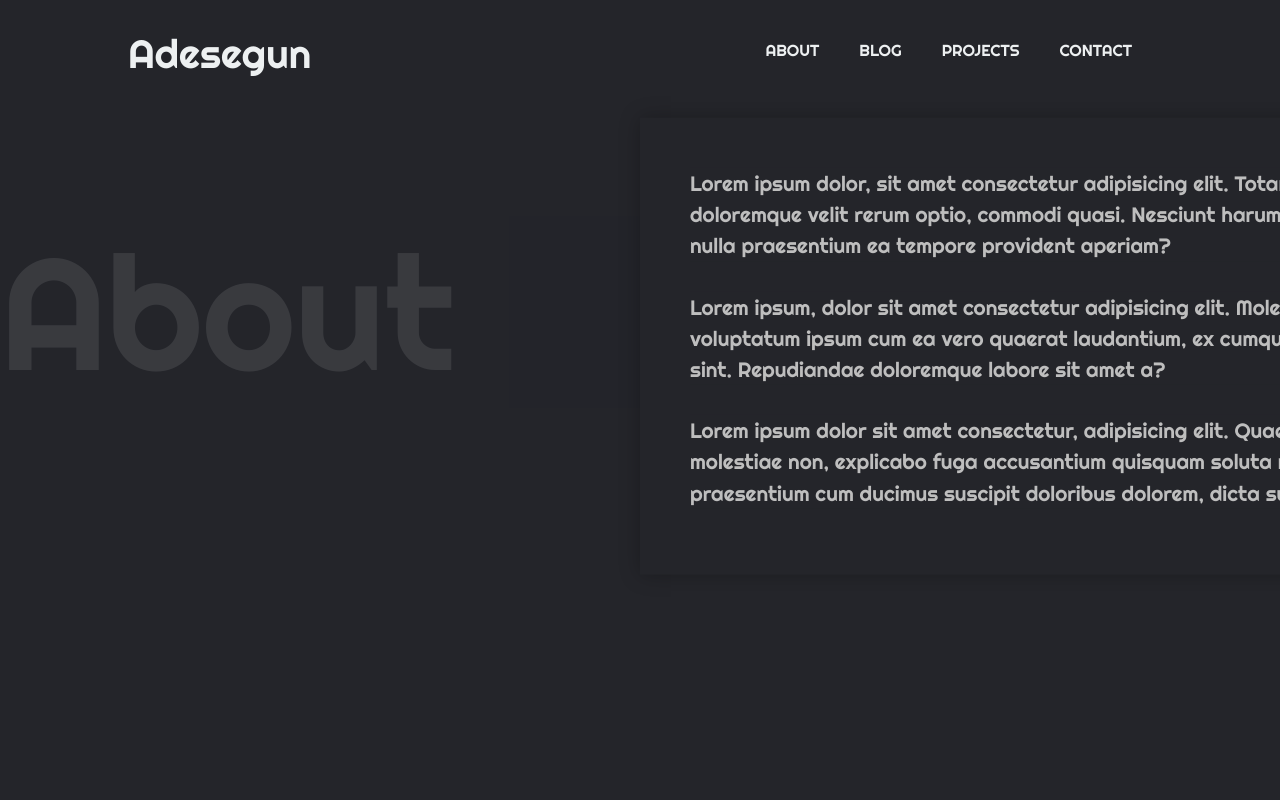
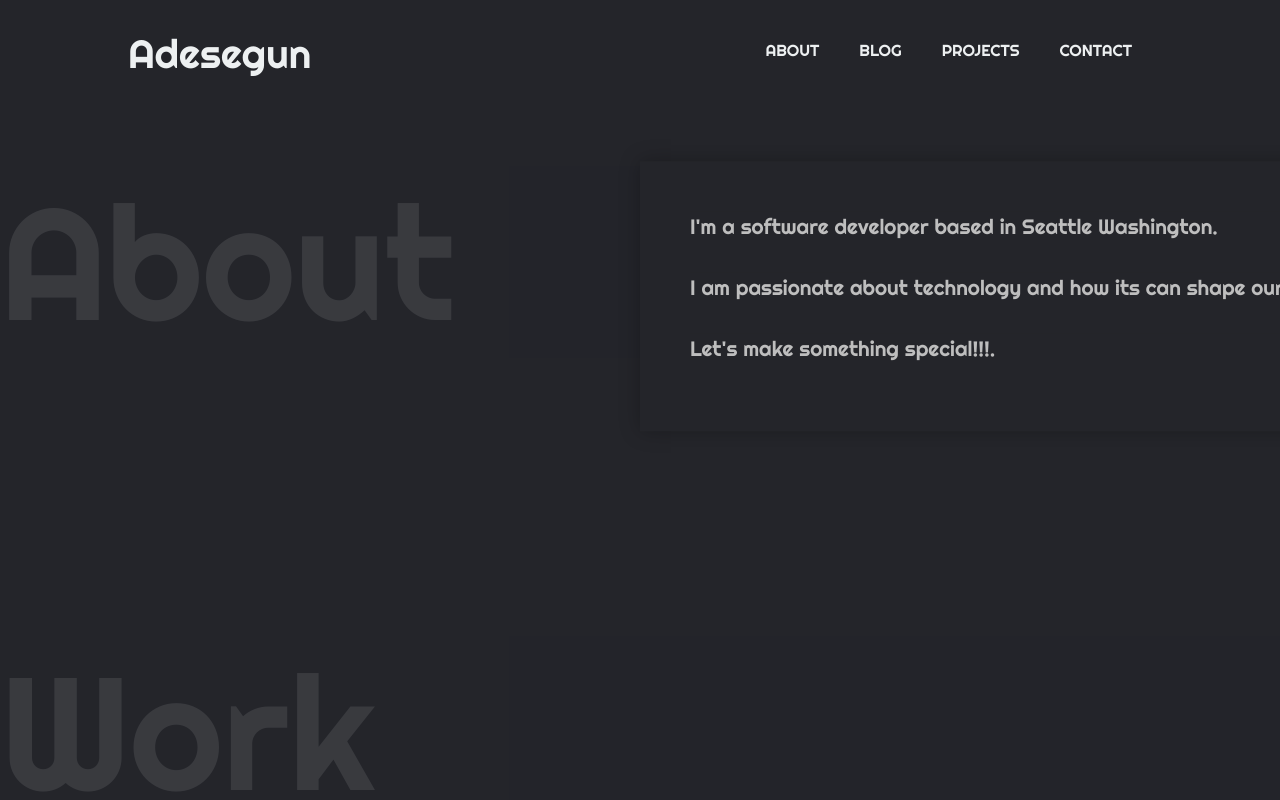
Before and after one commit to adesegunadedeji/portfolio-adesegun, a React (Create React App) app: page /contact in a window 1280 px wide. Shown: the top 800 px of the page. Built offline with nearby package versions, Linux system fonts and the light colour scheme.

Commit message:
Made stying changes to application

```diff
--- a/src/App.js
+++ b/src/App.js
@@ -1,6 +1,6 @@
 import React from 'react';
 import Navbar from './components/Navbar/Navbar';
-import MainInfo from './components/MainInfo/MainInfo';
+import {Route, Switch,} from 'react-router-dom'
 import About from './components/About/About';
 import Projects from './components/Projects/Projects';
 import styles from './App.module.css';
@@ -10,7 +10,7 @@ function App() {
   return (
     <div className= {styles.container}>
       <Navbar/>
-     <About/>
+      <About/>
       <Projects/>
       <Contact/>
    <footer>
--- a/src/App.module.css
+++ b/src/App.module.css
@@ -7,12 +7,12 @@
   }
 
 
-/* .container{
+.container{
     display: grid;
-} */
+}
 
-/* @media (max-width: 770px){
+ /* @media (max-width: 770px){
     .container{
-        margin: 0 10%;
+        margin: 0 5%;
     }
-} */
+}  */
--- a/src/components/Carousel/Card.module.css
+++ b/src/components/Carousel/Card.module.css
@@ -15,14 +15,39 @@
     color:  #edf0f1 !important;
 }
 
+.view_link:hover{
+color: #0088a9;
+}
+
 .grabCard_info{
+    text-align: center;
     margin-top: 10px;
     min-height: 100px;
 }
 
 .grabCard_subTitle{
-    font-size: 1.3rem;
+    font-size: 1.0rem;
     color:  #edf0f1 !important;
-    font-size: 16px;
     margin: 0px;
 }
+
+@media only screen
+and (min-device-width : 375px)
+and (max-device-width : 812px)
+and (-webkit-device-pixel-ratio : 3) {
+
+    .grabCard_title{
+        margin: 0px;
+        font-size: 1.1rem !important;
+        color:  #edf0f1 !important;
+    }
+    .grabCard_subTitle{
+        font-size: 0.9rem !important;
+        color:  #edf0f1 !important;
+        margin: 0px;
+    }
+
+
+
+
+}
--- a/src/components/Carousel/CardInfo.jsx
+++ b/src/components/Carousel/CardInfo.jsx
@@ -12,7 +12,7 @@ export default function CardInfo(props){
       <animated.div className={styles.grabCard_info} style={style}>
           <p className={styles.grabCard_title}>{props.title}</p>
           <p className={styles.grabCard_subTitle}>{props.subTitle}</p>
-          <a href={props.link} target="_blank" rel="noopener noreferrere">View</a>
+          <a href={props.link} target="_blank" rel="noopener noreferrere" className={styles.view_link}>View</a>
       </animated.div>
     )
 }
--- a/src/components/Contact/Contact.jsx
+++ b/src/components/Contact/Contact.jsx
@@ -5,10 +5,10 @@ export default function Contact() {
     return (
 <div className={styles.contact} id="contact">
 <h1>Contact</h1>
-<form>
-    <input type="text" name="name" placeholder="Full Name"/>
-    <input type="email" placeholder="email"/>
-    <textarea name="message" id="" cols="30" rows="10" placeholder="Message"></textarea>
+<form accept-charset="utf-8" action="https://formspree.io/adesegunadedeji@gmail.com" method="post">
+    <input type="text" name="name" placeholder="Full Name"required="" />
+    <input type="email" placeholder="email" required=""/>
+    <textarea name="message" id="" cols="30" rows="10" placeholder="Message" required=""></textarea>
     <input type="submit"/>
 </form>
 </div>
--- a/src/components/Navbar/Navbar.jsx
+++ b/src/components/Navbar/Navbar.jsx
@@ -1,5 +1,4 @@
 import React from 'react';
-import {Link}  from  'react-router-dom';
 import styles from './Navbar.module.css';
 
 function Navbar(){
@@ -9,10 +8,11 @@ function Navbar(){
                 <h1>Adesegun</h1>
             <nav>
                 <ul className={styles.nav_links}>
-                    <li ><Link to="/about">about</Link></li>
-                    <li><Link to="/skills">blog</Link></li>
-                    <li><a href="/work">projects</a></li>
-                    <li><a href="mailto:adesegunadedeji@gmail.com">contact</a></li>
+                    <li ><a href="#about">about</a></li>
+                    <li><a href="https://medium.com/@adesegunadedeji">blog</a></li>
+                    <li><a href="#work">projects</a></li>
+                    <li><a href="#contact">contact</a></li>
+                    {/* <li><a href="mailto:adesegunadedeji@gmail.com">contact</a></li> */}
                 </ul>
             </nav>
             {/* <Link to="/contact"><button className={styles.navButton}>contact me</button></Link> */}
--- a/src/components/Projects/Projects.module.css
+++ b/src/components/Projects/Projects.module.css
@@ -1,6 +1,6 @@
   .work h1{
     font-size: 10rem;
-    color: #707070;
+    color:  #edf0f1;
     z-index: 0;
     opacity: .1;
     text-align: left;
@@ -18,6 +18,6 @@
       margin-bottom: 50px;
     }
     .work{
-      margin-top: 100px;
+      margin-top: 20px;
     }
   }
--- a/src/components/about/About.jsx
+++ b/src/components/about/About.jsx
@@ -7,9 +7,9 @@ export default function About(){
         <div className={styles.about} id="about">
             <h1>About</h1>
             <div className={styles.about_info}>
-            <p>Lorem ipsum dolor, sit amet consectetur adipisicing elit. Totam soluta est illum doloremque velit rerum optio, commodi quasi. Nesciunt harum, dicta qui ipsam illum nulla praesentium ea tempore provident aperiam?</p>
-            <p>Lorem ipsum, dolor sit amet consectetur adipisicing elit. Molestiae eveniet maxime voluptatum ipsum cum ea vero quaerat laudantium, ex cumque ullam ducimus et sint. Repudiandae doloremque labore sit amet a?</p>
-            <p>Lorem ipsum dolor sit amet consectetur, adipisicing elit. Quae veniam eos atque molestiae non, explicabo fuga accusantium quisquam soluta mollitia aspernatur, praesentium cum ducimus suscipit doloribus dolorem, dicta sunt voluptate!</p>
+            <p>I'm a software developer based in Seattle Washington. </p>
+            <p>I am passionate about technology and how its can shape our human experience </p>
+            <p>Let's make something special!!!.</p>
             </div>
         </div>
     )
--- a/src/components/about/About.module.css
+++ b/src/components/about/About.module.css
@@ -1,6 +1,5 @@
 .about{
-    height: 100vh;
-    margin-top: 100px;
+    margin-top: 50px;
   }
 
   .about h1{
--- a/src/index.js
+++ b/src/index.js
@@ -2,10 +2,10 @@ import React from 'react';
 import ReactDOM from 'react-dom';
 import App from './App'
 import * as serviceWorker from './serviceWorker';
-import {BrowserRouter} from 'react-router-dom'
+import {BrowserRouter as Router} from 'react-router-dom'
 
-ReactDOM.render(<BrowserRouter>
-<App/> </BrowserRouter>, document.getElementById('root'));
+ReactDOM.render(<Router>
+<App/> </Router>, document.getElementById('root'));
 
 // If you want your app to work offline and load faster, you can change
 // unregister() to register() below. Note this comes with some pitfalls.
```
Also changed, not shown: package.json (+4 -12 lines), 1 other file (tests, documents, lock files or other folders).
